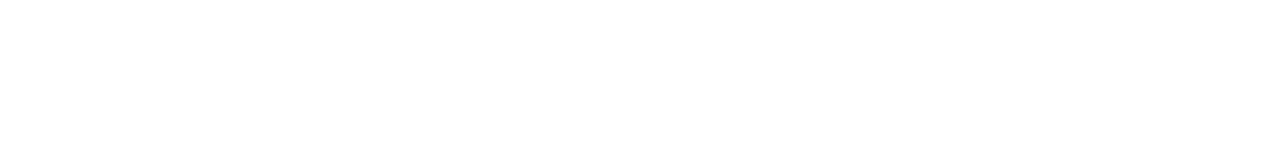
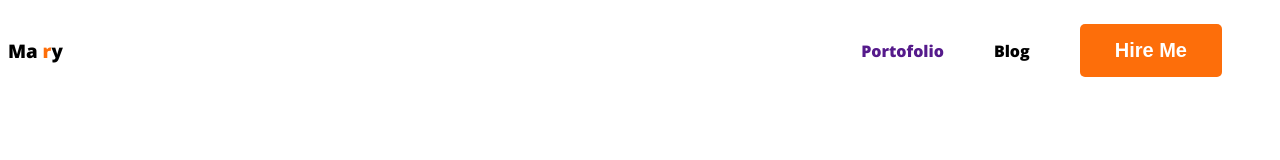
Before and after one commit to radiyashimu1122/developer-portfolio, a plain HTML site: page index.html in a window 1280 px wide. Drawn offline with nearby package versions, Linux system fonts and the light colour scheme.

Commit message:
nav update

```diff
--- a/index.html
+++ b/index.html
@@ -4,8 +4,27 @@
  <meta charset="UTF-8">
  <meta name="viewport" content="width=device-width, initial-scale=1.0">
  <title>Developer Portfolio</title>
+ <link rel="preconnect" href="https://fonts.googleapis.com">
+<link rel="preconnect" href="https://fonts.gstatic.com" crossorigin>
+<link href="https://fonts.googleapis.com/css2?family=Open+Sans:wght@800&family=Roboto:ital,wght@0,100;1,400&display=swap" rel="stylesheet">
+ <link rel="stylesheet" href="styles/portofolio.css">
 </head>
 <body>
+ <header>
+<nav>
+ <h3 class="nav-title">Ma <span class="praimary">r</span>y</h3>
+ <ul>
+  <li><a href="">Portofolio</a></li>
+  <li><a href=""></a>Blog</li>
+  <li><a href=""></a><button class="btn">Hire Me</button></li>
+ </ul>
+</nav>
+ </header>
+ <main>
 
+ </main>
+ <footer>
+
+ </footer>
 </body>
 </html>
--- /dev/null
+++ b/styles/portofolio.css
@@ -0,0 +1,42 @@
+/* nav releted */
+
+nav {
+
+ display: flex;
+ justify-content:space-between ;
+ align-items: center;
+}
+body{
+ font-family:  'Open Sans', sans-serif;
+
+}
+nav.nav-title{
+ color: #181817;
+ font-size: 45px;
+ font-weight: 800;
+
+}
+.praimary{
+ color: #fd6e0A;
+}
+nav > ul {
+ display: flex;
+ align-items: center;
+}
+nav li {
+ list-style: none;
+ margin-right: 50px;
+}
+nav a {
+ text-decoration: none;
+}
+.btn{
+ border-radius: 5px;
+background-color: #fd6e0A;
+border: 0;
+color: white;
+font-size: 20px;
+font-weight: 700;
+padding:15px 35px ;
+
+}
```
